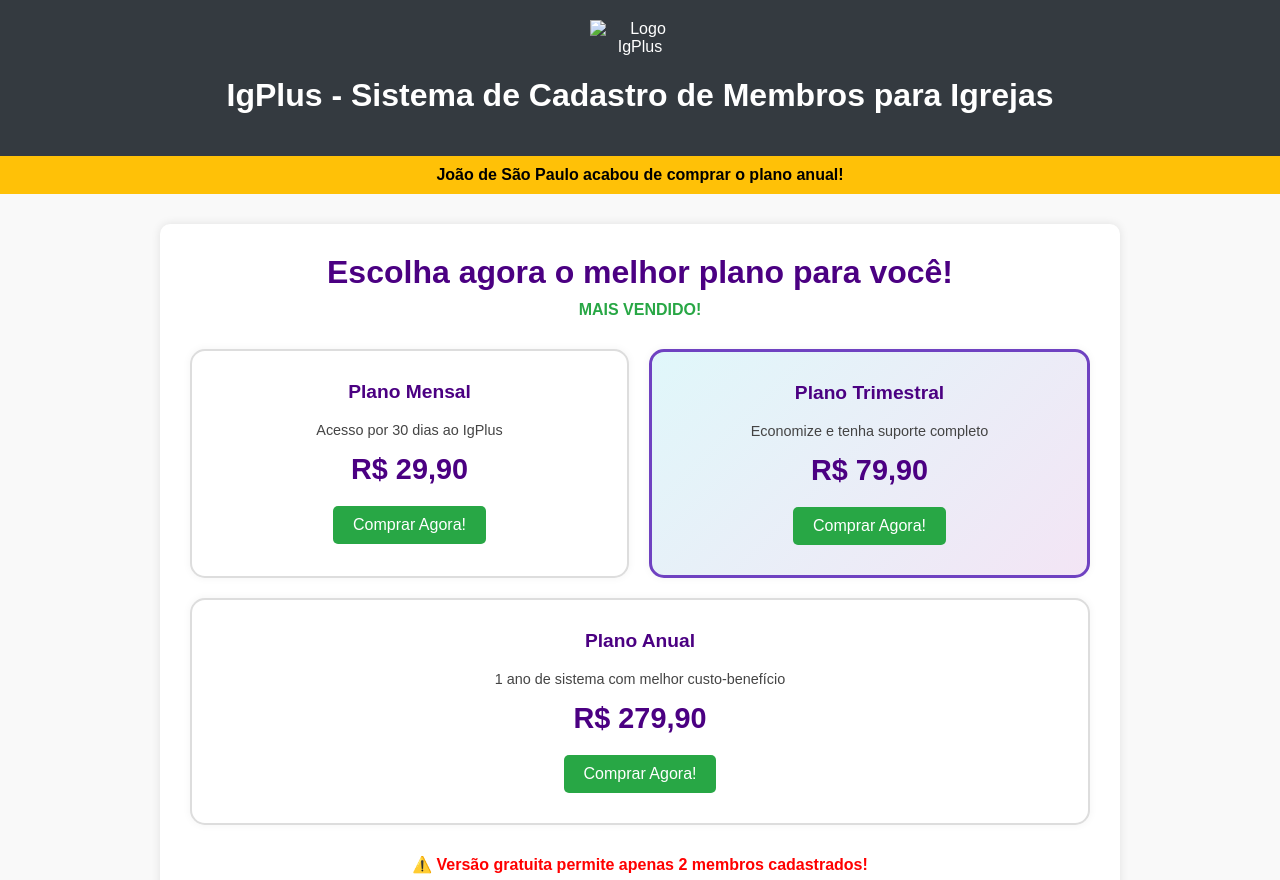
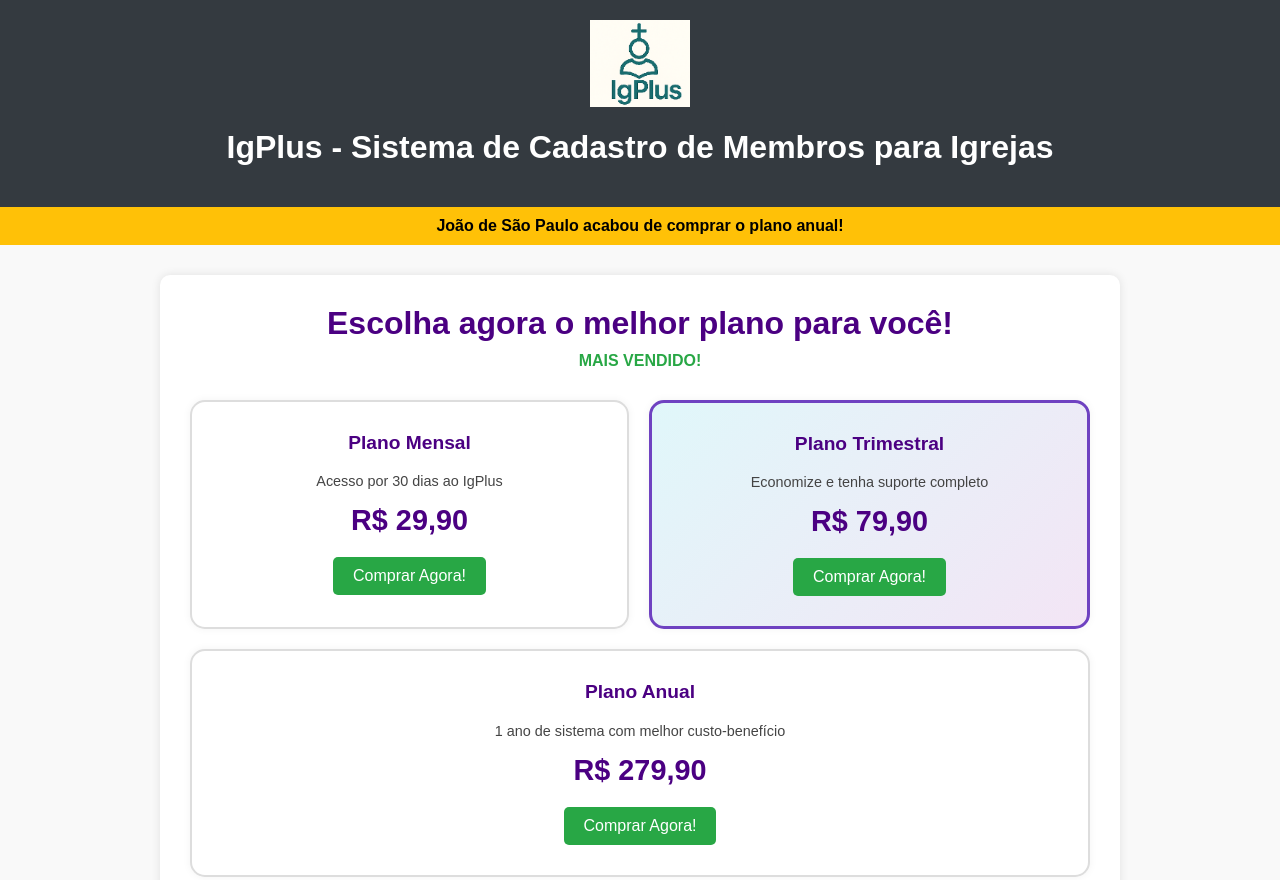
Before and after one commit to gustavohsilva/igplus-site, a plain HTML site: page index.html in a window 1280 px wide. Shown: the top 880 px of the page. Drawn offline with Linux system fonts and the light colour scheme.

Commit message:
Update index.html

```diff
--- a/index.html
+++ b/index.html
@@ -130,7 +130,7 @@
 </head>
 <body>
   <header>
-    <img src="d1e0323b-6131-4cba-ac85-30809e77dbe2.png" class="logo" alt="Logo IgPlus" />
+    <img src="LogoIgPlus.png" class="logo" alt="Logo IgPlus" />
     <h1>IgPlus - Sistema de Cadastro de Membros para Igrejas</h1>
   </header>
 
```
